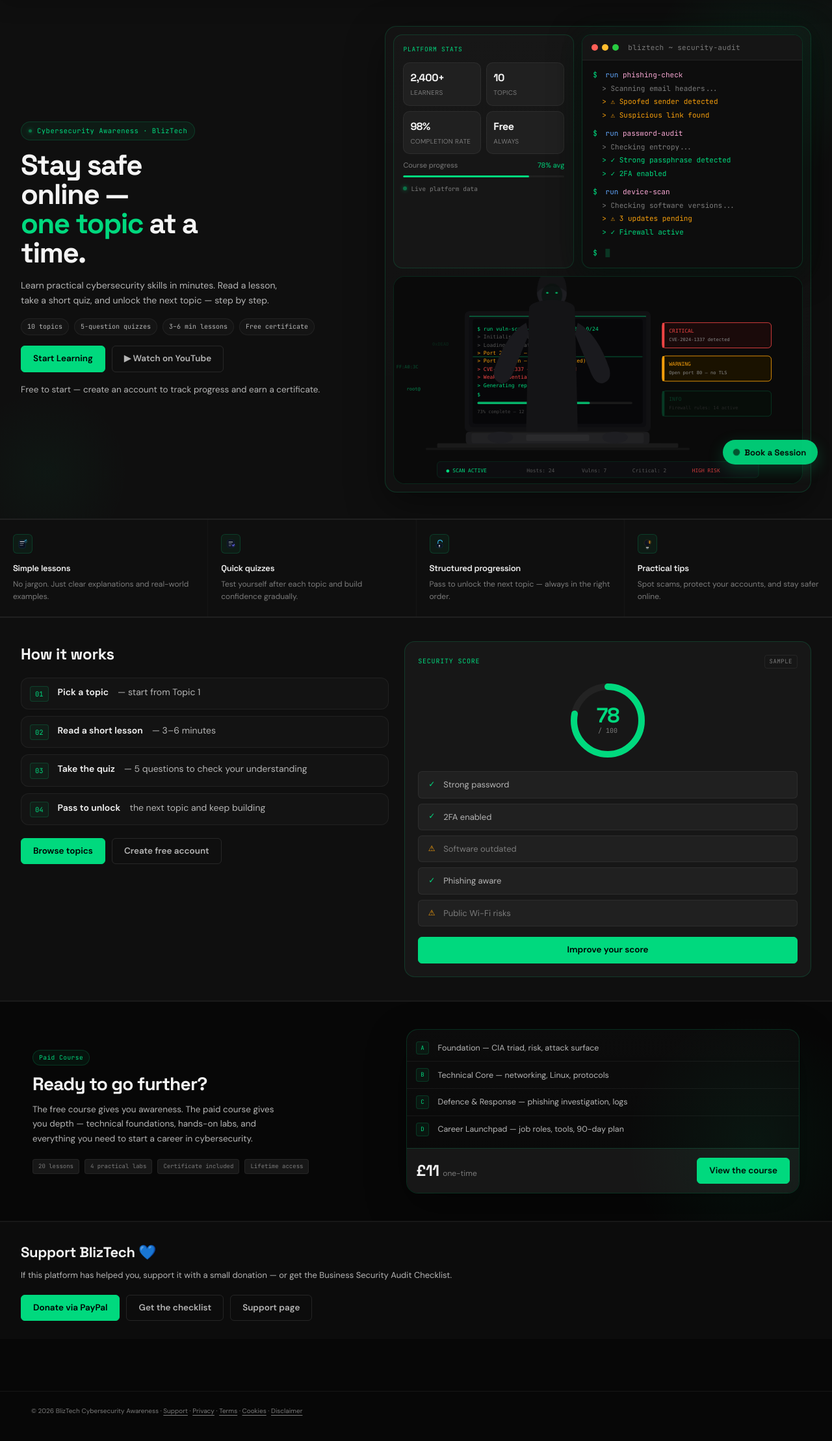
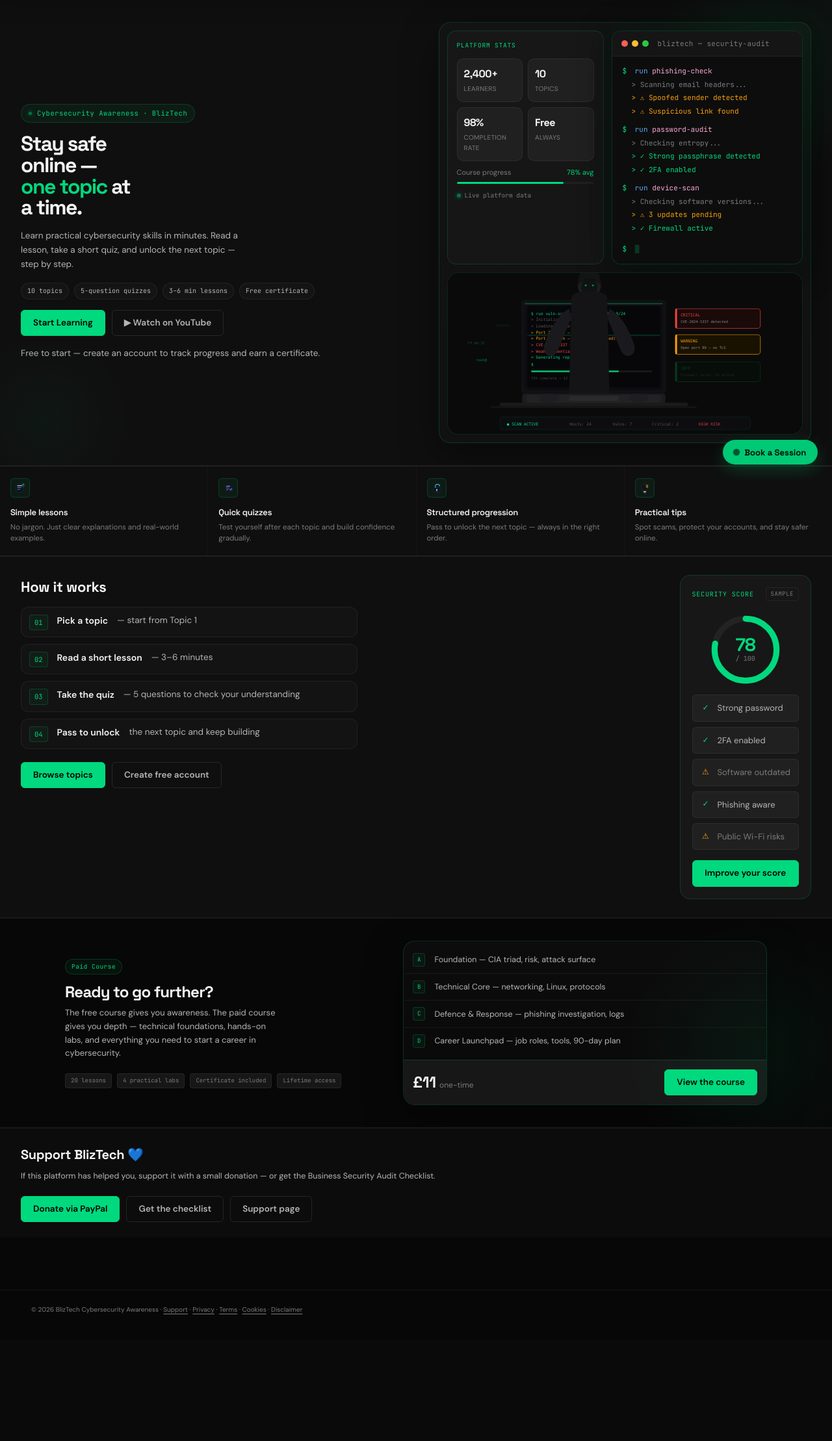
Before and after one commit to Teebliss97/Bliztech, a Flask app: page / in a window 1280 px wide. Shown: the part 63-2281 px from the top of the page at 65% size. After the commit the page ends 2086 px from the top, so only its background shows below. Run offline with Flask 3, Linux system fonts and the light colour scheme; some libraries are stand-ins or nearby versions.

Commit message:
Updated style.css

```diff
--- a/app/static/css/style.css
+++ b/app/static/css/style.css
@@ -3305,3 +3305,197 @@ code {
     height: 108px;
   }
 }
+
+/* ===== HOMEPAGE CONTAINER / BALANCE FIX ===== */
+
+/* HERO: pull both sides closer together */
+.hero.hero-premium {
+  grid-template-columns: minmax(360px, 470px) minmax(620px, 860px);
+  justify-content: space-between;
+  gap: 20px;
+  padding-top: 34px;
+  padding-bottom: 34px;
+}
+
+/* keep left content from feeling stranded */
+.hero-left {
+  max-width: 470px;
+}
+
+.hero-title {
+  max-width: 9ch;
+  font-size: 32px;
+  line-height: 1.02;
+}
+
+.hero-subtitle {
+  max-width: 38ch;
+  font-size: 13.5px;
+}
+
+.hero-shell {
+  max-width: 860px;
+  margin-left: auto;
+}
+
+.hero-shell-bottom {
+  max-height: 250px;
+}
+
+/* FEATURES: slightly shorter + more compact */
+.feature {
+  min-height: 110px;
+  padding: 18px 16px;
+}
+
+.feature p {
+  font-size: 11.5px;
+  line-height: 1.45;
+}
+
+/* HOW IT WORKS: reduce empty black area */
+.how-card {
+  grid-template-columns: minmax(360px, 520px) minmax(520px, 760px);
+  justify-content: space-between;
+  gap: 20px;
+  align-items: start;
+  padding-top: 28px;
+  padding-bottom: 28px;
+}
+
+.how-left {
+  max-width: 520px;
+}
+
+.how-left h2 {
+  font-size: 22px;
+  margin-bottom: 12px;
+}
+
+.how-card ol li {
+  padding: 10px 12px;
+  font-size: 13.5px;
+}
+
+.score-card {
+  max-width: 760px;
+  margin-left: auto;
+  padding: 18px;
+}
+
+.score-ring-wrap {
+  width: 110px;
+  height: 110px;
+  margin-bottom: 14px;
+}
+
+.score-num {
+  font-size: 28px;
+}
+
+/* COURSE PROMO: tighten the section */
+.course-promo-inner {
+  grid-template-columns: minmax(360px, 460px) minmax(480px, 560px);
+  justify-content: space-between;
+  gap: 24px;
+  max-width: 1080px;
+}
+
+.course-promo-left {
+  max-width: 460px;
+}
+
+.course-promo-title {
+  font-size: 24px;
+  margin-bottom: 10px;
+}
+
+.course-promo-sub {
+  font-size: 13px;
+  line-height: 1.6;
+  max-width: 38ch;
+}
+
+.course-promo-card {
+  max-width: 560px;
+  margin-left: auto;
+}
+
+.course-promo {
+  padding-top: 34px;
+  padding-bottom: 34px;
+}
+
+/* SUPPORT SECTION: more compact */
+.cta {
+  padding-top: 24px;
+  padding-bottom: 24px;
+}
+
+.cta-inner {
+  max-width: 820px;
+}
+
+.cta-inner h2 {
+  font-size: 20px;
+}
+
+.cta-inner p {
+  font-size: 12.5px;
+}
+
+/* BOOKING BUTTON: smaller and less distracting */
+.book-float {
+  padding: 0.52rem 0.9rem;
+  font-size: 0.74rem;
+  bottom: 16px;
+  right: 16px;
+  box-shadow: 0 6px 18px rgba(0,217,126,0.18);
+}
+
+/* DESKTOP WIDTH CONTROL */
+@media (min-width: 1400px) {
+  .hero.hero-premium,
+  .how-card,
+  .course-promo,
+  .cta {
+    padding-left: 28px;
+    padding-right: 28px;
+  }
+}
+
+/* TABLET */
+@media (max-width: 1100px) {
+  .hero.hero-premium,
+  .how-card,
+  .course-promo-inner {
+    grid-template-columns: 1fr;
+  }
+
+  .hero-left,
+  .hero-shell,
+  .how-left,
+  .score-card,
+  .course-promo-left,
+  .course-promo-card {
+    max-width: none;
+    margin-left: 0;
+  }
+}
+
+/* MOBILE */
+@media (max-width: 900px) {
+  .hero-title {
+    font-size: 30px;
+    max-width: none;
+  }
+
+  .hero-subtitle,
+  .course-promo-sub {
+    max-width: none;
+  }
+
+  .feature {
+    min-height: auto;
+  }
+}
```
